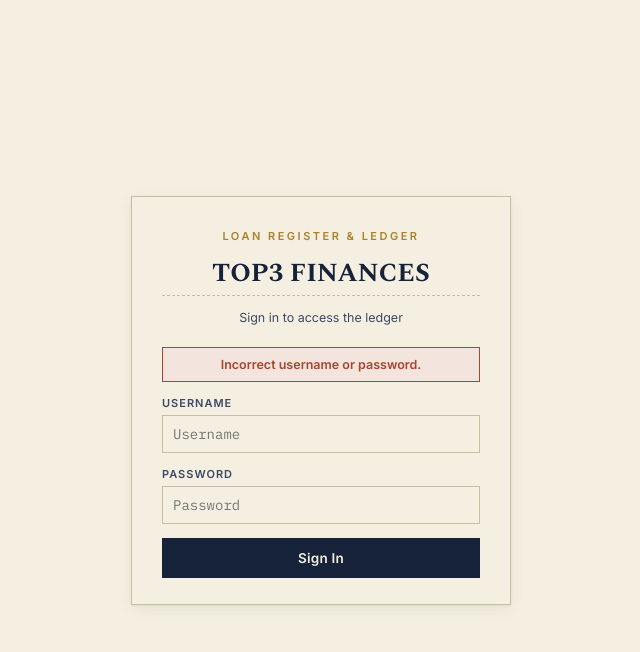
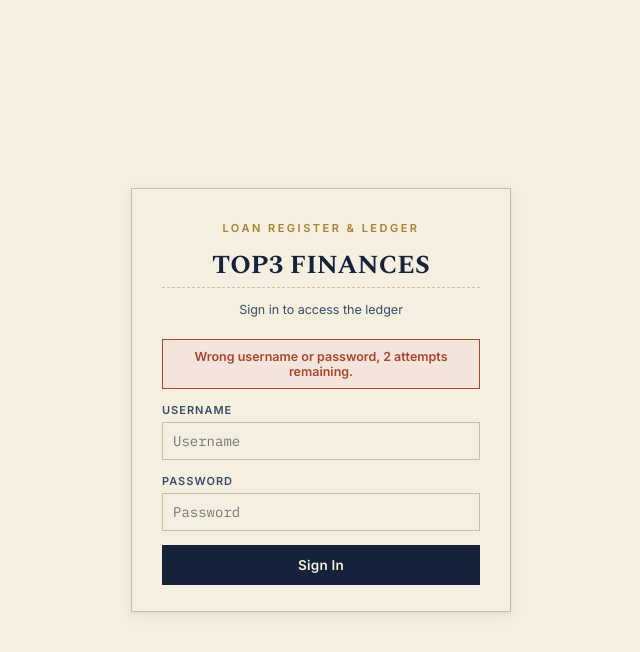
Before and after one commit to Top-a11y/top3finances, a plain HTML site: page index.html in a window 1280 px wide. Both pictures are taken after a click on the button "Sign In". Shown: the whole page, without its empty margins (319-959 px from the left). Drawn offline with nearby package versions, Linux system fonts and the light colour scheme.

Commit message:
index.html

```diff
--- a/index.html
+++ b/index.html
@@ -392,7 +392,7 @@
       TOP3 FINANCES
     </div>
     <div class="login-sub">Sign in to access the ledger</div>
-    <div class="login-error" id="loginError">Incorrect username or password.</div>
+    <div class="login-error" id="loginError">Wrong username or password, 2 attempts remaining.</div>
     <div class="field">
       <label>Username</label>
       <input type="text" id="login_user" autocomplete="username" placeholder="Username">
@@ -593,9 +593,9 @@
 // ---- Auth ----
 const AUTH_KEY = 'top3finances_auth_v1';
 const USERS = {
-  'khoele': 'top3finances',
-  'posholi': 'top3finances',
-  'mosoaboli': 'top3finances'
+  'khoele': '@top3finances1',
+  'posholi': '@top3finances2',
+  'mosoaboli': '@top3finances3'
 };
 
 function properCase(u){
```
